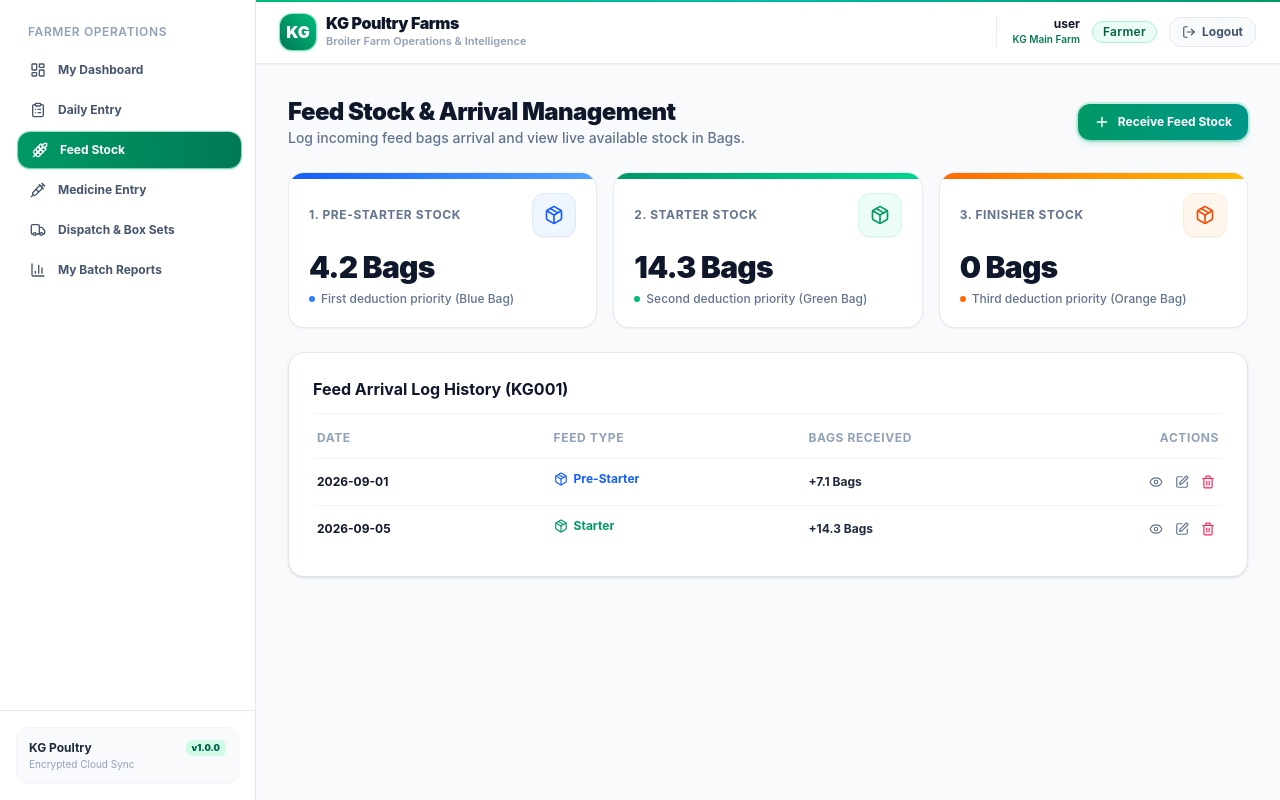
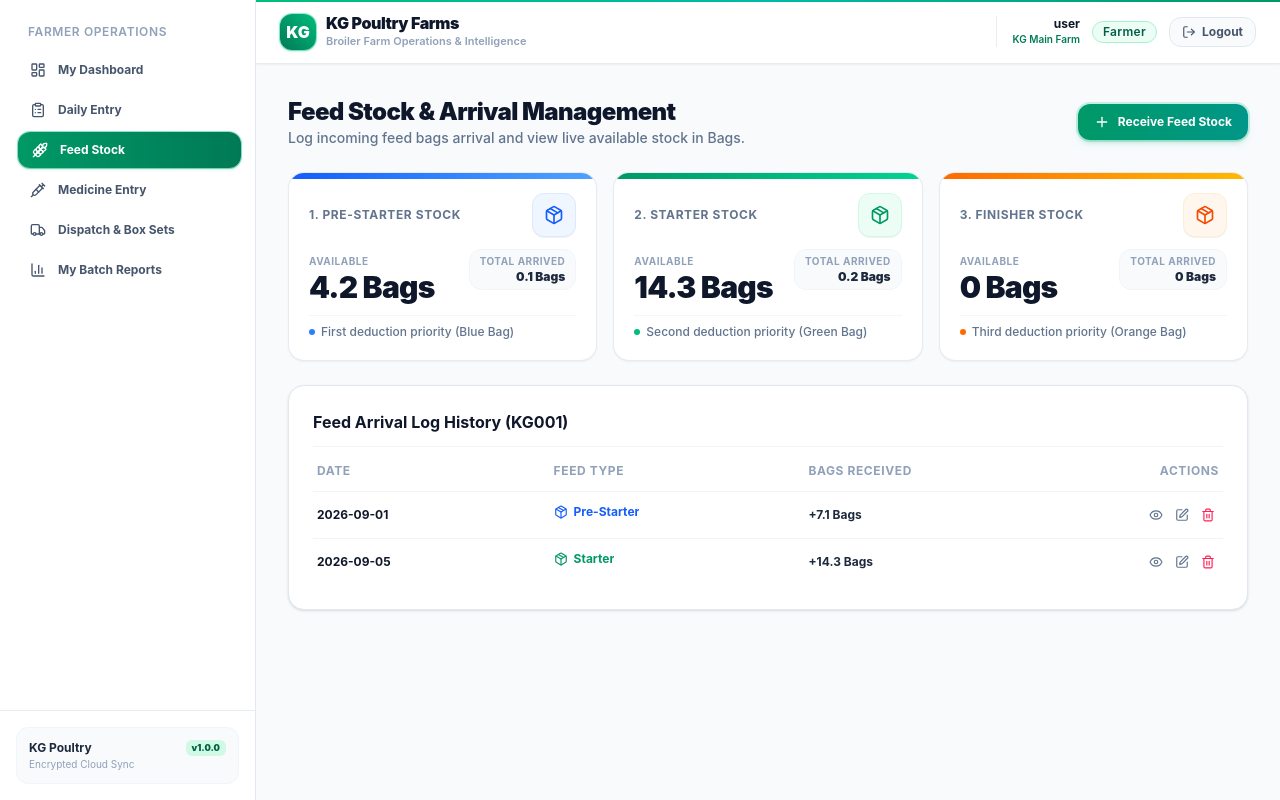
Before and after one commit to natishg-1632006/KG-Poultry-Farms, a React (Vite) app: page /feed in a window 1280 px wide. Built offline with nearby package versions, Linux system fonts and the light colour scheme; no server answers; the database is empty; sample sign-in values are in the browser's storage.

Commit message:
Show Total Arrived feed stock alongside Available stock inside each feed type KPI card

```diff
--- a/src/components/common/StatCard.jsx
+++ b/src/components/common/StatCard.jsx
@@ -1,6 +1,14 @@
 import React from 'react';
 
-export const StatCard = ({ title, value, subtext, icon: Icon, color = 'emerald' }) => {
+export const StatCard = ({
+  title,
+  value,
+  subtext,
+  secondaryValue,
+  secondaryLabel = "Total Arrived",
+  icon: Icon,
+  color = 'emerald'
+}) => {
   const colorStyles = {
     blue: {
       bar: 'from-blue-600 to-blue-400',
@@ -45,9 +53,20 @@ export const StatCard = ({ title, value, subtext, icon: Icon, color = 'emerald'
         )}
       </div>
       <div className="mt-3">
-        <div className="text-2xl sm:text-3xl font-black tracking-tight text-slate-900">{value}</div>
+        <div className="flex items-baseline justify-between gap-2">
+          <div>
+            {secondaryValue && <span className="text-[10px] font-bold uppercase tracking-wider text-slate-400 block">Available</span>}
+            <div className="text-2xl sm:text-3xl font-black tracking-tight text-slate-900">{value}</div>
+          </div>
+          {secondaryValue && (
+            <div className="text-right bg-slate-50 px-2.5 py-1 rounded-xl border border-slate-100">
+              <span className="text-[10px] font-bold uppercase tracking-wider text-slate-400 block">{secondaryLabel}</span>
+              <div className="text-xs font-black text-slate-800">{secondaryValue}</div>
+            </div>
+          )}
+        </div>
         {subtext && (
-          <div className="mt-1.5 flex items-center gap-1.5">
+          <div className="mt-2.5 flex items-center gap-1.5 border-t border-slate-100/80 pt-2">
             <span className={`inline-block h-1.5 w-1.5 rounded-full ${currentStyle.dot}`} />
             <p className="text-xs font-medium text-slate-500">{subtext}</p>
           </div>
--- a/src/pages/FeedPage.jsx
+++ b/src/pages/FeedPage.jsx
@@ -75,6 +75,13 @@ export const FeedPage = () => {
 
   const selectedBatch = batches.find(b => b.id === selectedBatchId);
   const feedStock = selectedBatch?.feedStock || { 'Pre-Starter': 0, 'Starter': 0, 'Finisher': 0 };
+
+  const totalArrivedBags = feedArrivals.reduce((acc, f) => {
+    const type = f.feedType || 'Pre-Starter';
+    const bags = Number(f.bagsReceived) || kgToBags(f.quantityReceived || 0, KG_PER_BAG);
+    acc[type] = (acc[type] || 0) + bags;
+    return acc;
+  }, { 'Pre-Starter': 0, 'Starter': 0, 'Finisher': 0 });
 
   const handleEditArrival = (arrival) => {
     setEditingFeedId(arrival.id);
@@ -177,6 +184,7 @@ export const FeedPage = () => {
         <StatCard
           title="1. Pre-Starter Stock"
           value={formatFeedStock(feedStock['Pre-Starter'] || 0)}
+          secondaryValue={formatFeedStock(totalArrivedBags['Pre-Starter'] || 0)}
           subtext="First deduction priority (Blue Bag)"
           icon={Package}
           color="blue"
@@ -184,6 +192,7 @@ export const FeedPage = () => {
         <StatCard
           title="2. Starter Stock"
           value={formatFeedStock(feedStock['Starter'] || 0)}
+          secondaryValue={formatFeedStock(totalArrivedBags['Starter'] || 0)}
           subtext="Second deduction priority (Green Bag)"
           icon={Package}
           color="emerald"
@@ -191,6 +200,7 @@ export const FeedPage = () => {
         <StatCard
           title="3. Finisher Stock"
           value={formatFeedStock(feedStock['Finisher'] || 0)}
+          secondaryValue={formatFeedStock(totalArrivedBags['Finisher'] || 0)}
           subtext="Third deduction priority (Orange Bag)"
           icon={Package}
           color="orange"
```
